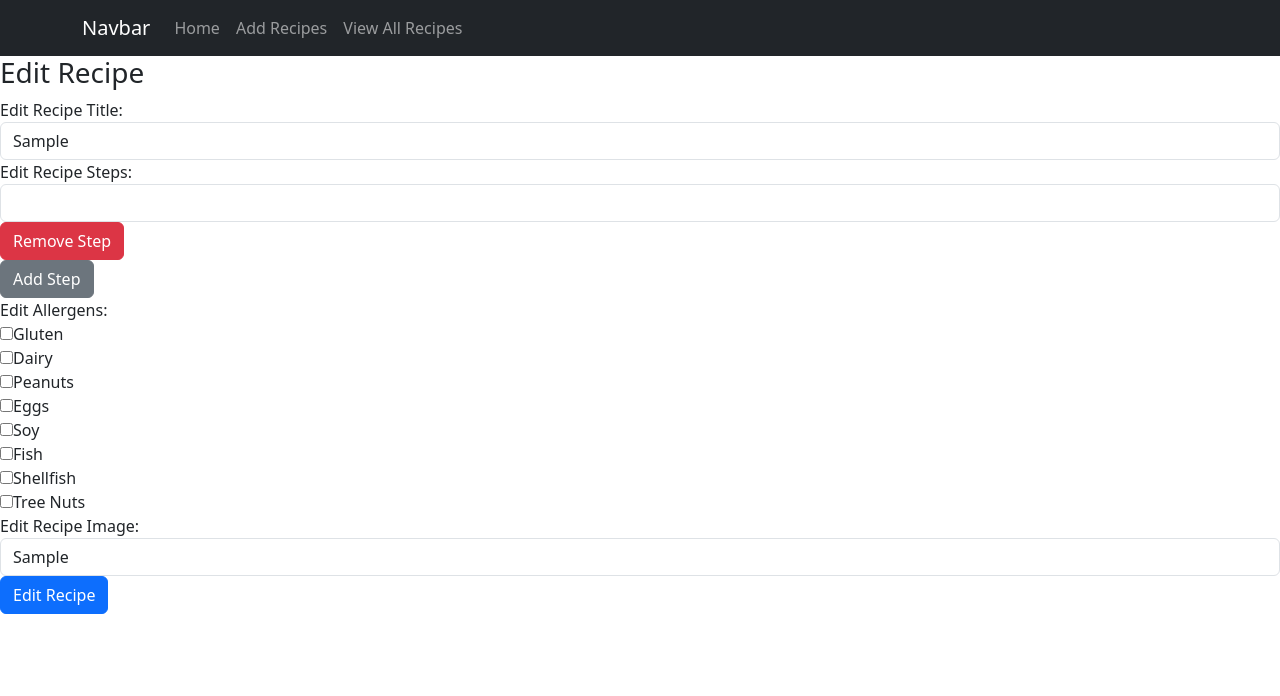
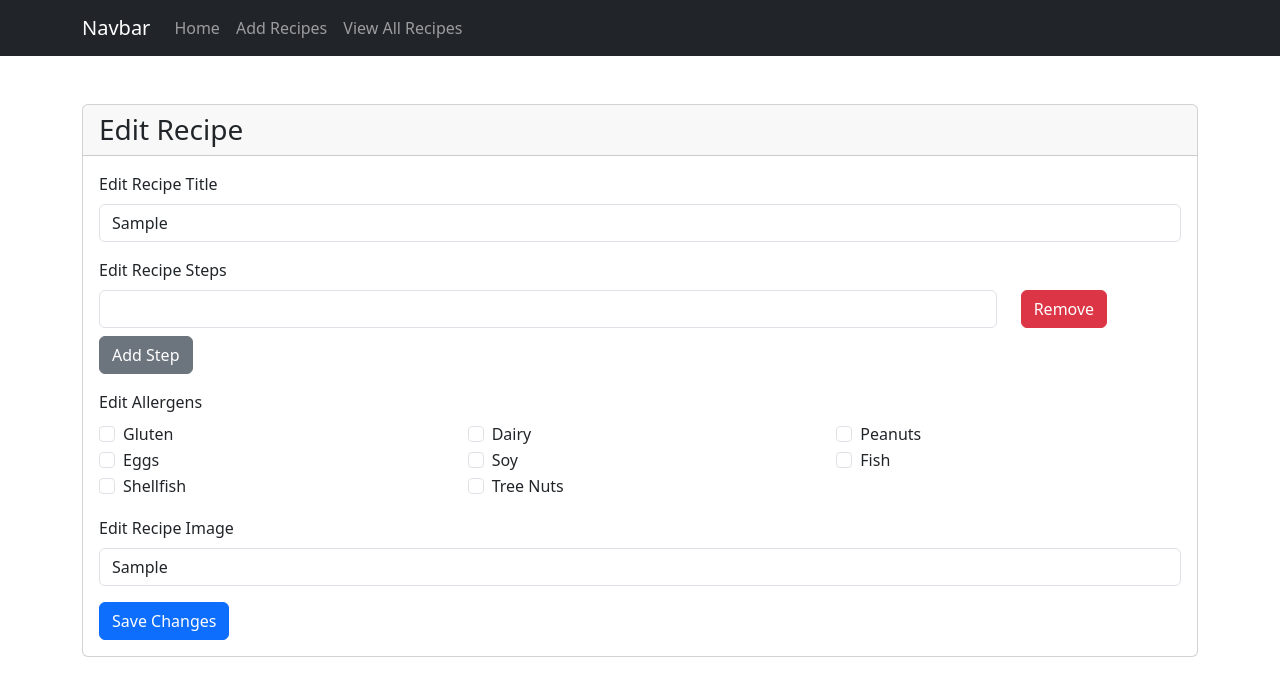
Before and after one commit to RadoslawRodak/DataRepProject2024, a React (Create React App) app: page /edit/1 in a window 1280 px wide. Both pictures are taken after typing "Sample", "Sample" into the empty fields and a click on the button "Add Step". Shown: the top 696 px of the page. Built offline with nearby package versions, Linux system fonts and the light colour scheme; no server answers.

Commit message:
bootstrap implemented to edit page for consistent UI

```diff
--- a/src/components/edit.js
+++ b/src/components/edit.js
@@ -2,6 +2,7 @@ import axios from "axios";
 import { useEffect, useState } from "react";
 import { useParams } from "react-router-dom";
 import { useNavigate } from "react-router-dom";
+import { Container, Form, Button, Row, Col, Card } from "react-bootstrap";
 
 const Edit = () => {
     const { id } = useParams(); // useParams hook to access the URL parameter and extract the id
@@ -75,75 +76,83 @@ const Edit = () => {
     };
 
     return (
-        //form for editing a recipe with bootstrap styling
-        <div>
-            <h3>Edit Recipe</h3>
-            <form onSubmit={handleSubmit}>
-                <div className="form-group">
-                    <label>Edit Recipe Title: </label>
-                    <input
+        <Container className="my-5">
+            <Card>
+                <Card.Header as="h3">Edit Recipe</Card.Header>
+                <Card.Body>
+                    <Form onSubmit={handleSubmit}>
+                        {/* Title */}
+                        <Form.Group className="mb-3">
+                            <Form.Label>Edit Recipe Title</Form.Label>
+                            <Form.Control
                                 type="text"
-                        className="form-control"
                                 value={title}
                                 onChange={(e) => setTitle(e.target.value)}
                             />
-                </div>
+                        </Form.Group>
 
-                {/* Steps Input */}
-                <div className="form-group">
-                    <label>Edit Recipe Steps: </label>
+                        {/* Steps */}
+                        <Form.Group className="mb-3">
+                            <Form.Label>Edit Recipe Steps</Form.Label>
                             {steps.map((step, index) => (
-                        <div key={index} className="step-container">
-                            <input
+                                <Row className="mb-2" key={index}>
+                                    <Col xs={10}>
+                                        <Form.Control
                                             type="text"
-                                className="form-control"
                                             value={step}
                                             onChange={(e) => handleStepChange(e, index)}
                                         />
-                            <button type="button" className="btn btn-danger" onClick={() => handleRemoveStep(index)}>
-                                Remove Step
-                            </button>
-                        </div>
+                                    </Col>
+                                    <Col xs={2}>
+                                        <Button
+                                            variant="danger"
+                                            onClick={() => handleRemoveStep(index)}
+                                        >
+                                            Remove
+                                        </Button>
+                                    </Col>
+                                </Row>
                             ))}
-                    <button type="button" className="btn btn-secondary" onClick={handleAddStep}>
+                            <Button variant="secondary" onClick={handleAddStep}>
                                 Add Step
-                    </button>
-                </div>
+                            </Button>
+                        </Form.Group>
 
-                {/* Allergens Checkbox Input */}
-                <div className="form-group">
-                    <label>Edit Allergens: </label>
+                        {/* Allergens */}
+                        <Form.Group className="mb-3">
+                            <Form.Label>Edit Allergens</Form.Label>
+                            <Row>
                                 {availableAllergens.map((allergen) => (
-                        <div key={allergen} className="checkbox-container">
-                            <label>
-                                <input
+                                    <Col xs={6} md={4} key={allergen}>
+                                        <Form.Check
                                             type="checkbox"
+                                            label={allergen}
                                             value={allergen}
-                                    checked={allergens.includes(allergen)} // Check if the allergen is selected
-                                    onChange={handleAllergenChange} // Handle change for the checkbox
+                                            checked={allergens.includes(allergen)}
+                                            onChange={handleAllergenChange}
                                         />
-                                {allergen}
-                            </label>
-                        </div>
+                                    </Col>
                                 ))}
-                </div>
+                            </Row>
+                        </Form.Group>
 
-                {/* Image Input */}
-                <div className="form-group">
-                    <label>Edit Recipe Image: </label>
-                    <input
+                        {/* Image */}
+                        <Form.Group className="mb-3">
+                            <Form.Label>Edit Recipe Image</Form.Label>
+                            <Form.Control
                                 type="text"
-                        className="form-control"
                                 value={image}
                                 onChange={(e) => setImage(e.target.value)}
                             />
-                </div>
+                        </Form.Group>
 
-                <div>
-                    <input type="submit" value="Edit Recipe" className="btn btn-primary" />
-                </div>
-            </form>
-        </div>
+                        <Button variant="primary" type="submit">
+                            Save Changes
+                        </Button>
+                    </Form>
+                </Card.Body>
+            </Card>
+        </Container>
     );
 };
 
```
Lines whose indentation alone changed are shown as unchanged.
